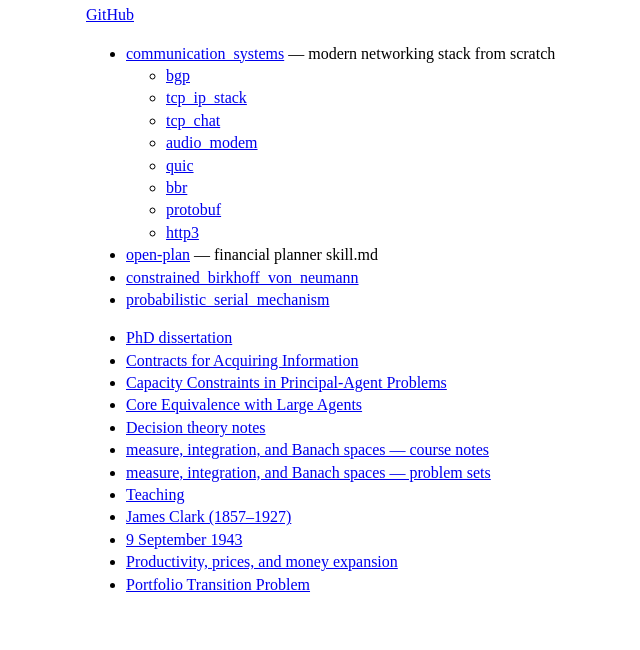
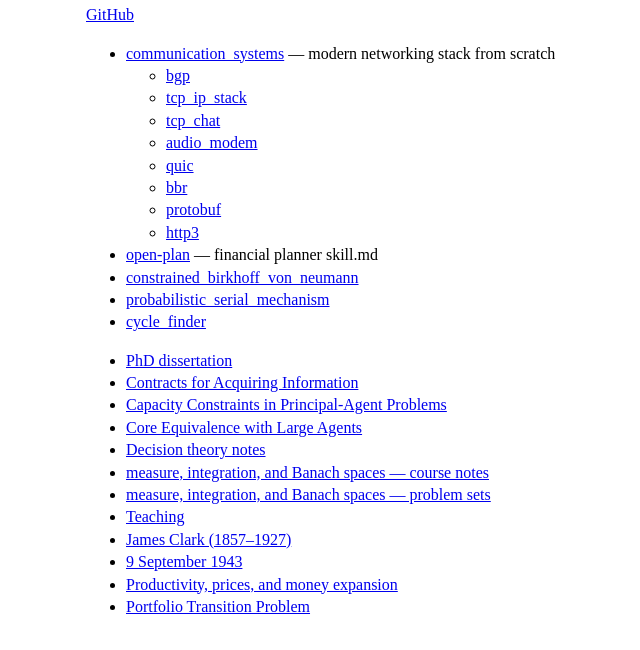
Before and after one commit to abclark/home-page, a plain HTML site: page index.html in a window 1280 px wide. Shown: the part 112-762 px from the top of the page, without its empty margins (229-869 px from the left). Drawn offline with Linux system fonts and the light colour scheme.

Commit message:
Add cycle_finder to projects

```diff
--- a/index.html
+++ b/index.html
@@ -33,6 +33,7 @@
     <li><a href="https://github.com/abclark/open-plan">open-plan</a> — financial planner skill.md</li>
     <li><a href="https://github.com/abclark/constrained_birkhoff_von_neumann">constrained_birkhoff_von_neumann</a></li>
     <li><a href="https://github.com/abclark/probabilistic_serial_mechanism">probabilistic_serial_mechanism</a></li>
+    <li><a href="https://github.com/abclark/cycle_finder">cycle_finder</a></li>
 </ul>
 
 <ul>
```
